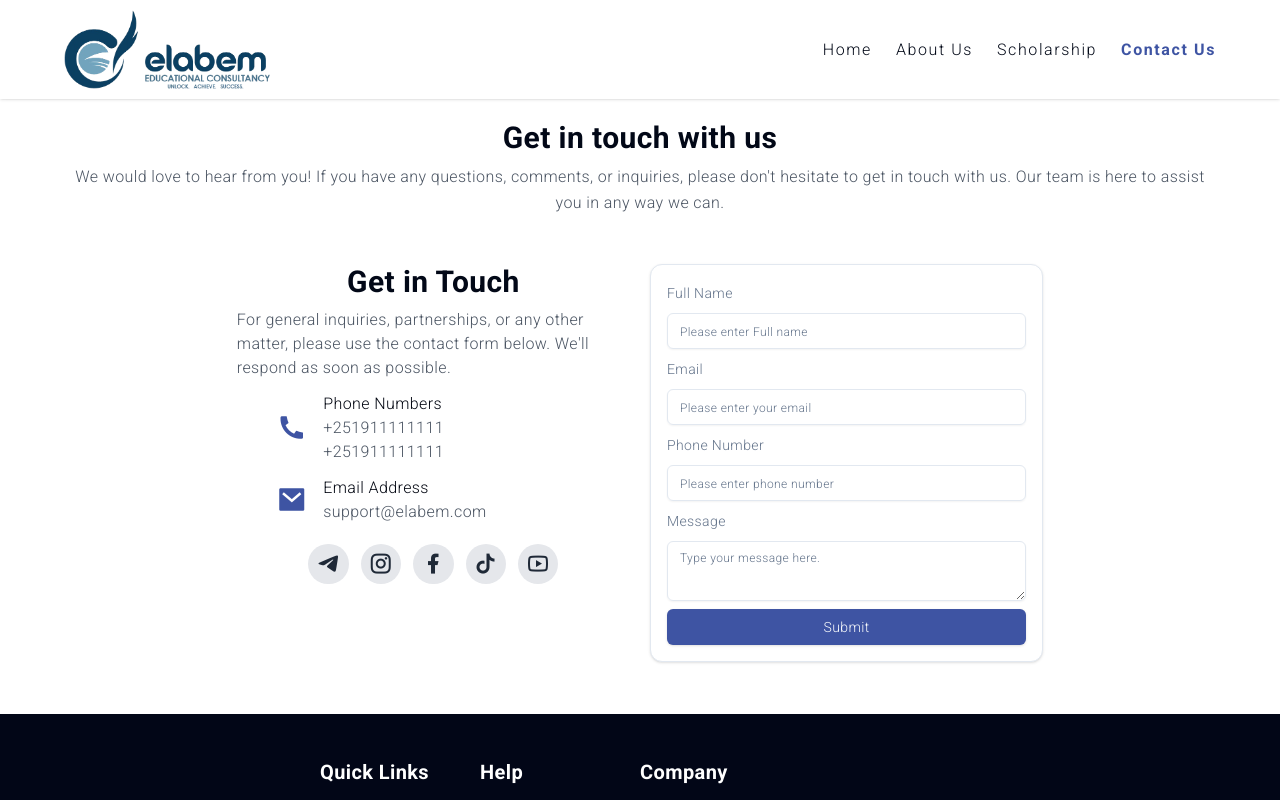
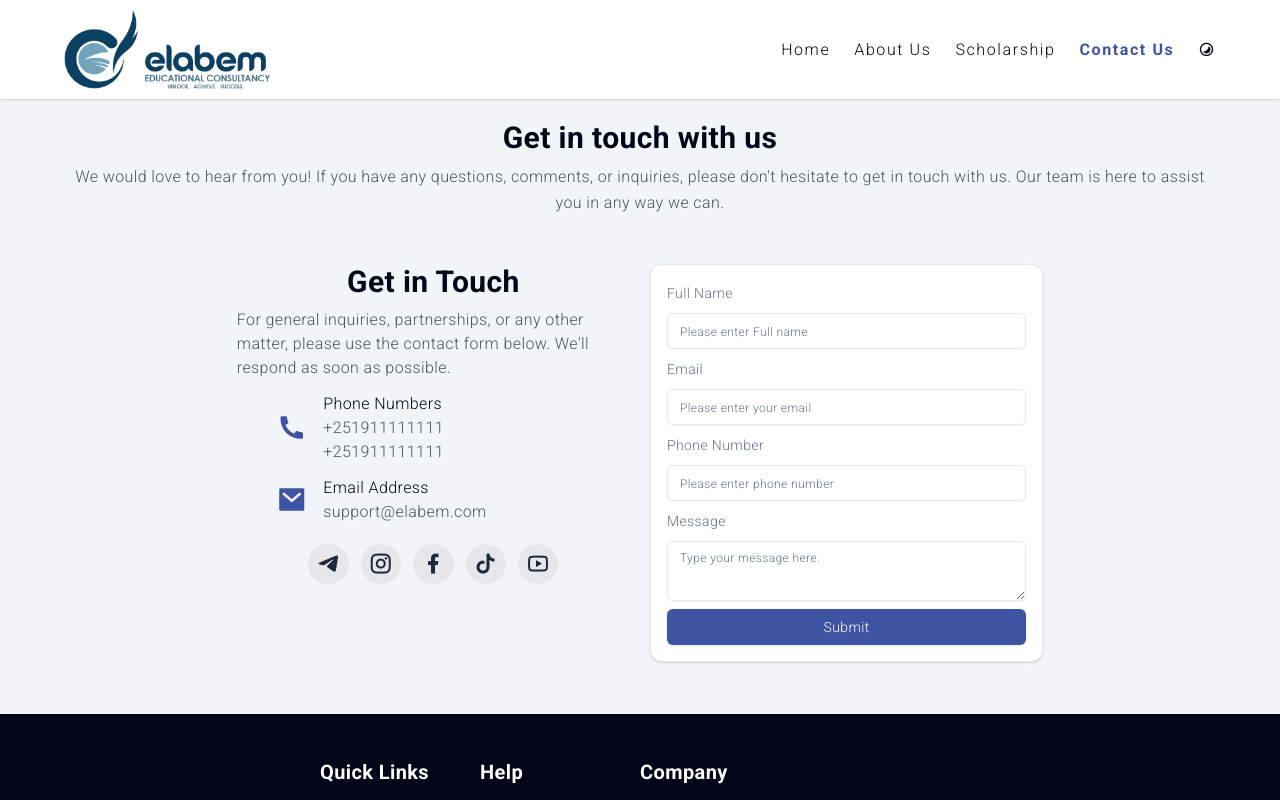
Before and after one commit to kasahun-welela/elabem, a Next.js app: page /contact-us in a window 1280 px wide. Shown: the top 800 px of the page. Built offline with nearby package versions, Linux system fonts and the light colour scheme.

Commit message:
apply dark mode

```diff
--- a/app/layout.tsx
+++ b/app/layout.tsx
@@ -5,6 +5,7 @@ import "remixicon/fonts/remixicon.css";
 import NavBar from "@/components/NavBar";
 import Footer from "@/components/Footer";
 import { ToastContainer } from "react-toastify";
+import { ThemeProvider } from "@/components/theme-provider";
 
 const roboto = Roboto({
   variable: "--font-roboto",
@@ -38,12 +39,20 @@ export default function RootLayout({
         <link rel="icon" type="image/png" sizes="32x32" href="/logo1.png" />
       </head>
       <body
-        className={`${roboto.variable} font-roboto tracking-wide antialiased`}
+        className={`${roboto.variable} bg-muted font-roboto tracking-wide antialiased`}
       >
-        <NavBar />
-        <ToastContainer />
-        {children}
-        <Footer />
+        {" "}
+        <ThemeProvider
+          attribute="class"
+          defaultTheme="system"
+          enableSystem
+          disableTransitionOnChange
+        >
+          <NavBar />
+          <ToastContainer />
+          {children}
+          <Footer />
+        </ThemeProvider>
       </body>
     </html>
   );
--- a/components/NavBar.tsx
+++ b/components/NavBar.tsx
@@ -5,10 +5,14 @@ import { AnimatePresence, motion } from "framer-motion";
 import { usePathname } from "next/navigation";
 import Image from "next/image";
 // import logo from "@/public/elabem_logo.png";
+import { Moon, Sun } from "lucide-react";
+import { useTheme } from "next-themes";
+import { Button } from "./ui/button";
 
 function NavBar() {
   const [menuOpen, setMenuOpen] = useState(false);
   const path = usePathname();
+  const { theme, setTheme } = useTheme();
 
   const handleMenuClick = () => {
     setMenuOpen(!menuOpen);
@@ -42,10 +46,14 @@ function NavBar() {
     },
   };
 
+  const toggleTheme = () => {
+    setTheme(theme === "light" ? "dark" : "light");
+  };
+
   return (
     <>
       {/* Desktop Navigation */}
-      <div className="hidden md:block fixed top-0 left-0 right-0 bg-white shadow z-50 tracking-widest">
+      <div className="hidden md:block fixed top-0 left-0 right-0 bg-white dark:bg-slate-800 shadow z-50 tracking-widest">
         <div className="flex justify-between items-center py-2 w-[90%] mx-auto">
           <Link href="/">
             {" "}
@@ -53,10 +61,10 @@ function NavBar() {
               src="/elabem_logo.png"
               alt="Elabem consultancy logo"
               width={208}
-              height={10}
+              height={4}
             />
           </Link>
-          <ul className="flex justify-end gap-6">
+          <ul className="flex justify-end gap-6 items-center dark:text-white">
             <li>
               <Link
                 href="/"
@@ -96,6 +104,13 @@ function NavBar() {
               >
                 Contact Us
               </Link>
+            </li>
+            <li>
+              {theme === "dark" ? (
+                <i className="ri-sun-fill" onClick={toggleTheme}></i>
+              ) : (
+                <i className="ri-contrast-2-line" onClick={toggleTheme}></i>
+              )}
             </li>
           </ul>
         </div>
--- /dev/null
+++ b/components/theme-provider.tsx
@@ -0,0 +1,11 @@
+"use client";
+
+import * as React from "react";
+import { ThemeProvider as NextThemesProvider } from "next-themes";
+
+export function ThemeProvider({
+  children,
+  ...props
+}: React.ComponentProps<typeof NextThemesProvider>) {
+  return <NextThemesProvider {...props}>{children}</NextThemesProvider>;
+}
--- a/package.json
+++ b/package.json
@@ -21,6 +21,7 @@
     "framer-motion": "^12.0.6",
     "lucide-react": "^0.474.0",
     "next": "15.1.6",
+    "next-themes": "^0.4.4",
     "react": "^19.0.0",
     "react-dom": "^19.0.0",
     "react-hook-form": "^7.54.2",
```
Also changed, not shown: public/students_high.png (added), 1 other file (tests, documents, lock files or other folders).
